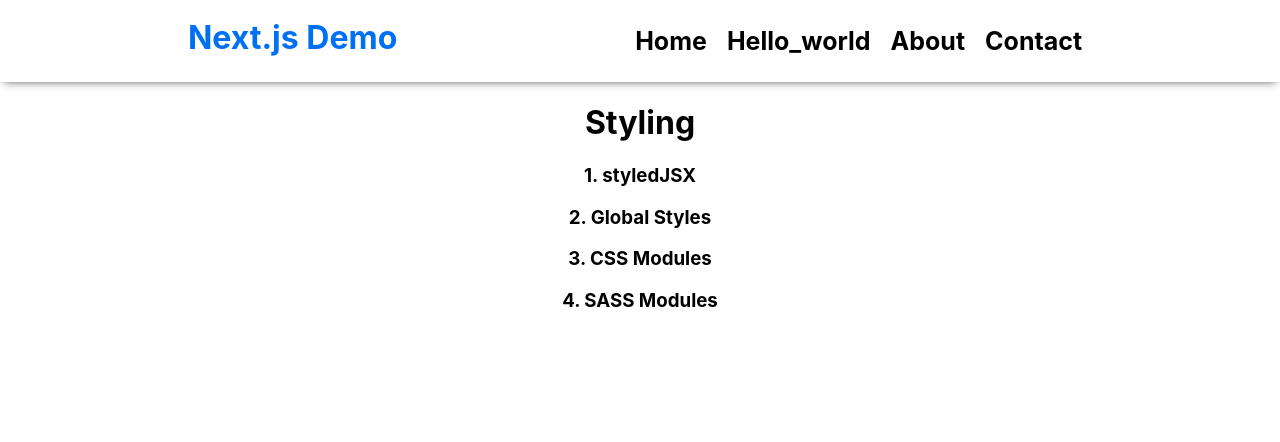
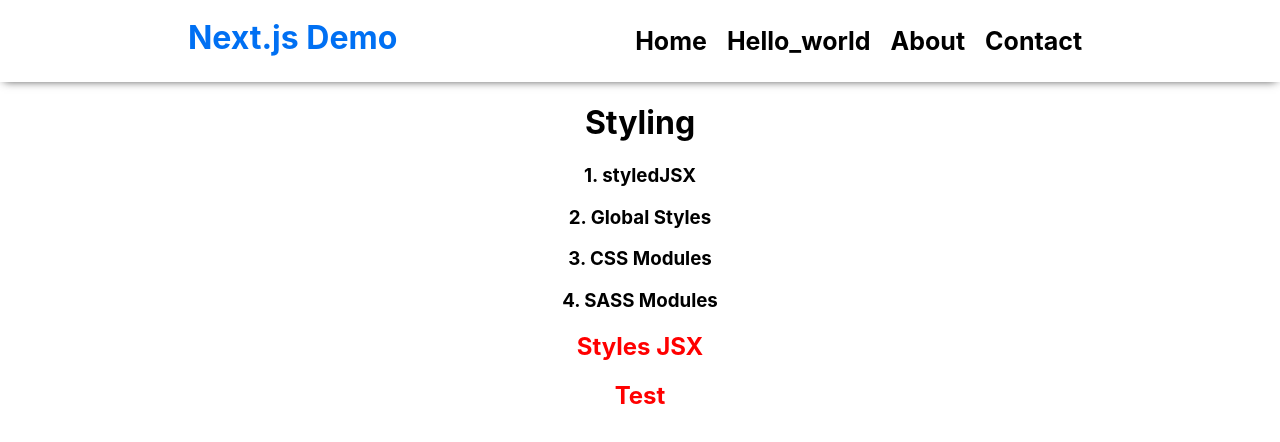
Before and after one commit to Pratham82/nextjs-crash-course, a Next.js app: page /styling in a window 1280 px wide. Shown: the top 442 px of the page. Built offline with nearby package versions, Linux system fonts and the light colour scheme.

Commit message:
feat: added custom styles options

```diff
--- a/pages/styling.tsx
+++ b/pages/styling.tsx
@@ -1,6 +1,26 @@
 import React from 'react'
 import Navbar from '../components/navbar'
+// 3. CSS modules
 import styles from '../styles/Home.module.css'
+import otherStyles from '../styles/styling.module.scss'
+
+// These styles are component level styles
+// To apply these styles globally, add global after jsx in style tag
+const StyledJSX = () => (
+  <div>
+    <h2 className="title">Styles JSX</h2>
+    <style jsx>{`
+      .title {
+        color: red;
+        text-align: center;
+      }
+    `}</style>
+  </div>
+)
+
+// 2. For adding styles to all components, import a css file in the _app.tsx
+// 4. For adding sass in the app, install sass. And change the extension of css module to scss
+
 export default function Styles() {
   const typesOfStyling = [
     'styledJSX',
@@ -15,6 +35,8 @@ export default function Styles() {
       {typesOfStyling.map((style, i) => (
         <h3 key={i} className={styles.centeredText}>{`${i + 1}. ${style}`}</h3>
       ))}
+      <StyledJSX />
+      <h2 className={otherStyles.title}>Test</h2>
     </>
   )
 }
--- /dev/null
+++ b/styles/styling.module.scss
@@ -0,0 +1,4 @@
+.title{
+  color: red;
+  text-align: center;
+}
```
